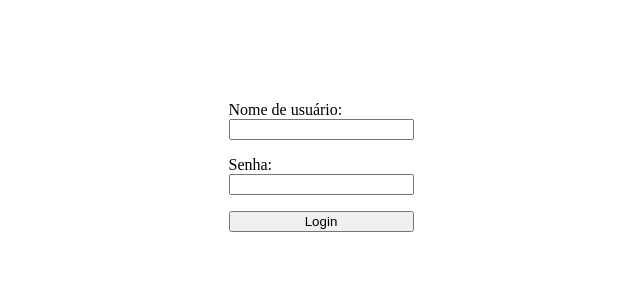
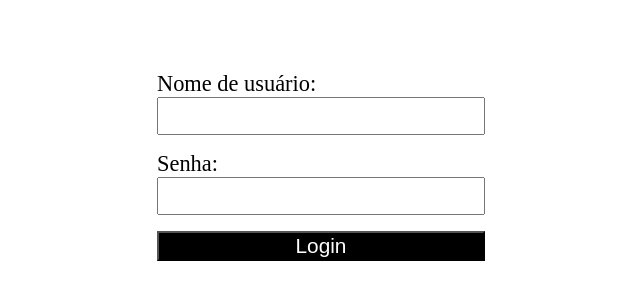
Before and after one commit to NewtonAtlantico/dff, a React (Create React App) app: page / in a window 1280 px wide. Shown: the part 222-522 px from the top of the page, without its empty margins (319-959 px from the left). Built offline with nearby package versions, Linux system fonts and the light colour scheme.

Commit message:
Corrigida estilização e paths

```diff
--- a/src/components/Button/button-styles.js
+++ b/src/components/Button/button-styles.js
@@ -1,3 +1,7 @@
 import styled from 'styled-components';
 
-export const StyledButton = styled.button``;
+export const StyledButton = styled.button`
+font-size: 1.3rem;
+color: white;
+background: black;
+`;
--- a/src/components/Input/input-styles.js
+++ b/src/components/Input/input-styles.js
@@ -2,5 +2,10 @@ import styled from 'styled-components';
 
 export const StyledInput = styled.input`
     margin-bottom: 1rem;
+    width: 20rem;
+    height: 2rem;
+    font-size: 1.3rem;
 `;
-export const StyledLabel = styled.label``;
+export const StyledLabel = styled.label`
+    font-size: 1.4rem;
+`;
--- a/src/pages/Home/home.jsx
+++ b/src/pages/Home/home.jsx
@@ -90,10 +90,7 @@ export default function MiniDrawer() {
             'aria-labelledby': 'basic-button',
           }}
       >
-          <MenuItem onClick={() => handleSelectDashboard('deck')}>Deck</MenuItem>
-          <MenuItem onClick={() => handleSelectDashboard('misc_charts')}>Misc Charts</MenuItem>
-          <MenuItem onClick={() => handleSelectDashboard('births')}>USA Birth Names</MenuItem>
-          <MenuItem onClick={() => handleSelectDashboard('world_health')}>World Banks Data</MenuItem>
+          <MenuItem onClick={() => handleSelectDashboard('1')}>Beltrano Dashboard</MenuItem>
       </Menu>
       </Drawer>
       <Box component="main" sx={{ flexGrow: 1, p: 3 }}>
--- a/src/pages/Login/login.jsx
+++ b/src/pages/Login/login.jsx
@@ -21,7 +21,7 @@ const Login = () => {
         const username = userNameRef.current.value;
         const password = passwordRef.current.value;
 
-        if (validateAuth(username, password)) navigate('/dashboards')
+        if (validateAuth(username, password)) navigate('/dashboards/1')
     }
 
     return (
```
